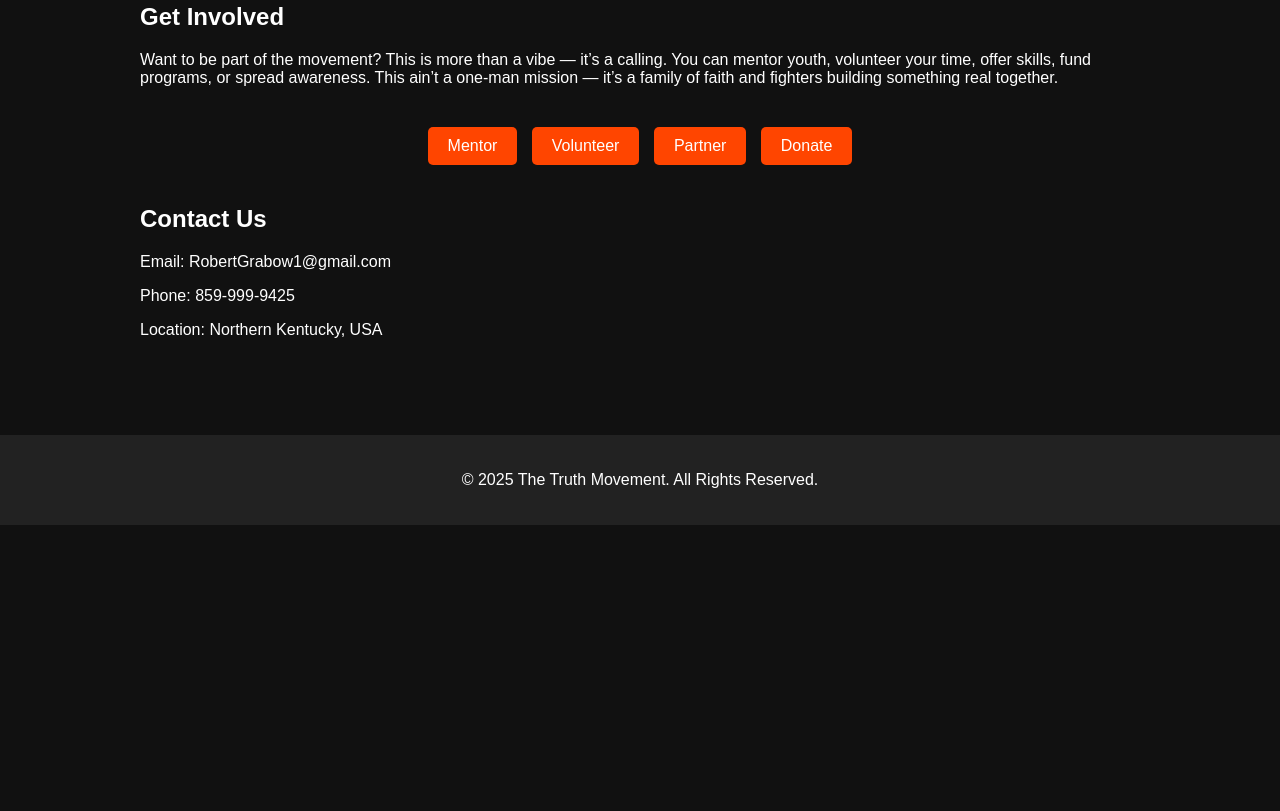
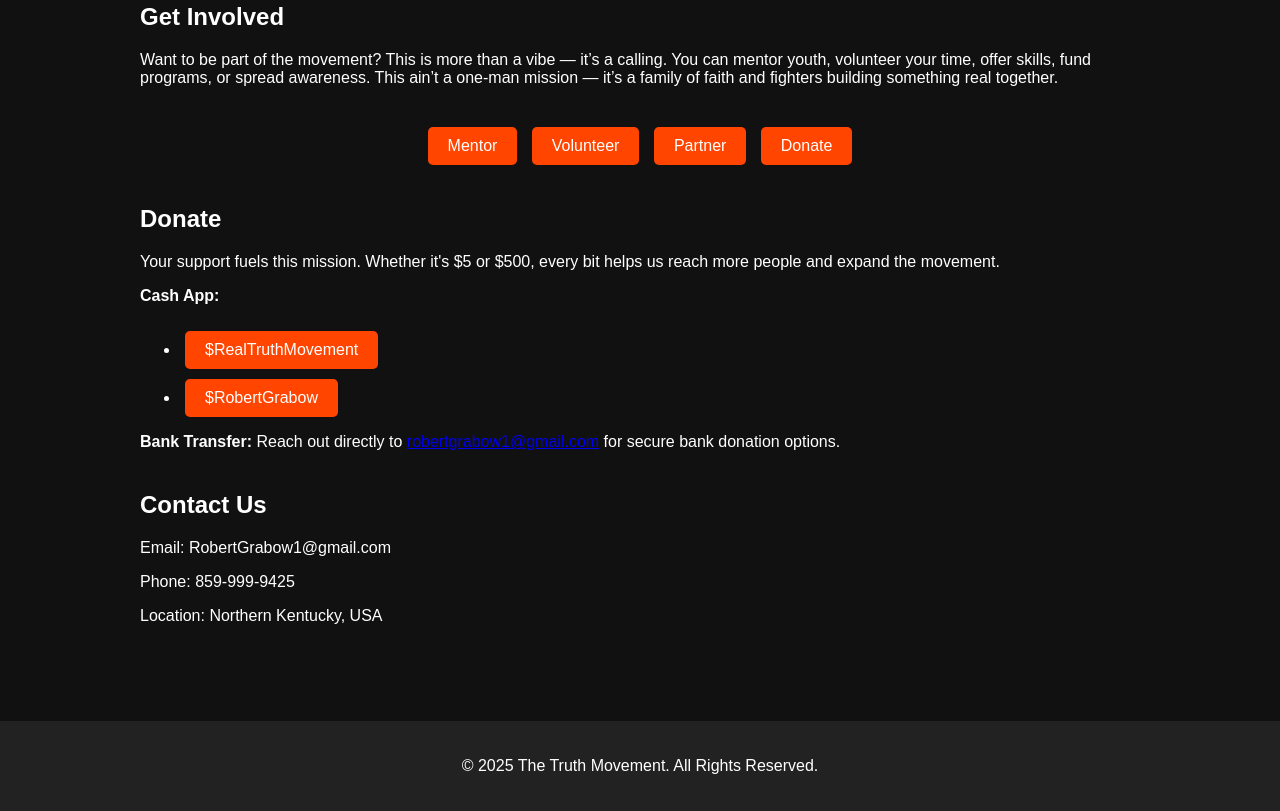
Before and after one commit to robertgrabow/Truth-Movement-Site-, a plain HTML site: page index.html in a window 1280 px wide. Shown: the part 1891-2702 px from the top of the page. Before the commit the page ends 2416 px from the top, so only its background shows below. Drawn offline with Linux system fonts and the light colour scheme.

Commit message:
Update index.html

```diff
--- a/index.html
+++ b/index.html
@@ -1,5 +1,4 @@
-<index.html>
-<html lang="en">
+<!DOCTYPE html><html lang="en">
 <head>
     <meta charset="UTF-8">
     <meta name="viewport" content="width=device-width, initial-scale=1.0">
@@ -73,13 +72,12 @@
             <a href="#about">About Us</a>
             <a href="#programs">Programs</a>
             <a href="#involved">Get Involved</a>
+            <a href="#donate">Donate</a>
             <a href="#contact">Contact</a>
         </nav>
-    </header>
-
-    <section class="hero">
+    </header><section class="hero">
     <h1>From the Struggle to Success — Your Story Ain't Over.</h1>
-        <a href="mailto:robertgrabow1@gmail.com" class="btn">Join the Movement</a>
+    <a href="#involved" class="btn">Join the Movement</a>
     <a href="#donate" class="btn">Donate</a>
 </section>
 
@@ -135,6 +133,17 @@
         </div>
     </section>
 
+    <section id="donate" class="contact">
+        <h2>Donate</h2>
+        <p>Your support fuels this mission. Whether it's $5 or $500, every bit helps us reach more people and expand the movement.</p>
+        <p><strong>Cash App:</strong></p>
+        <ul>
+            <li><a href="https://cash.app/$RealTruthMovement" class="btn" target="_blank">$RealTruthMovement</a></li>
+            <li><a href="https://cash.app/$RobertGrabow" class="btn" target="_blank">$RobertGrabow</a></li>
+        </ul>
+        <p><strong>Bank Transfer:</strong> Reach out directly to <a href="mailto:robertgrabow1@gmail.com">robertgrabow1@gmail.com</a> for secure bank donation options.</p>
+    </section>
+
     <section id="contact" class="contact">
         <h2>Contact Us</h2>
         <p>Email: RobertGrabow1@gmail.com</p>
@@ -146,5 +155,6 @@
 <footer>
     <p>&copy; 2025 The Truth Movement. All Rights Reserved.</p>
 </footer>
+
 </body>
                                                  </html>
```
Lines whose indentation alone changed are shown as unchanged.
